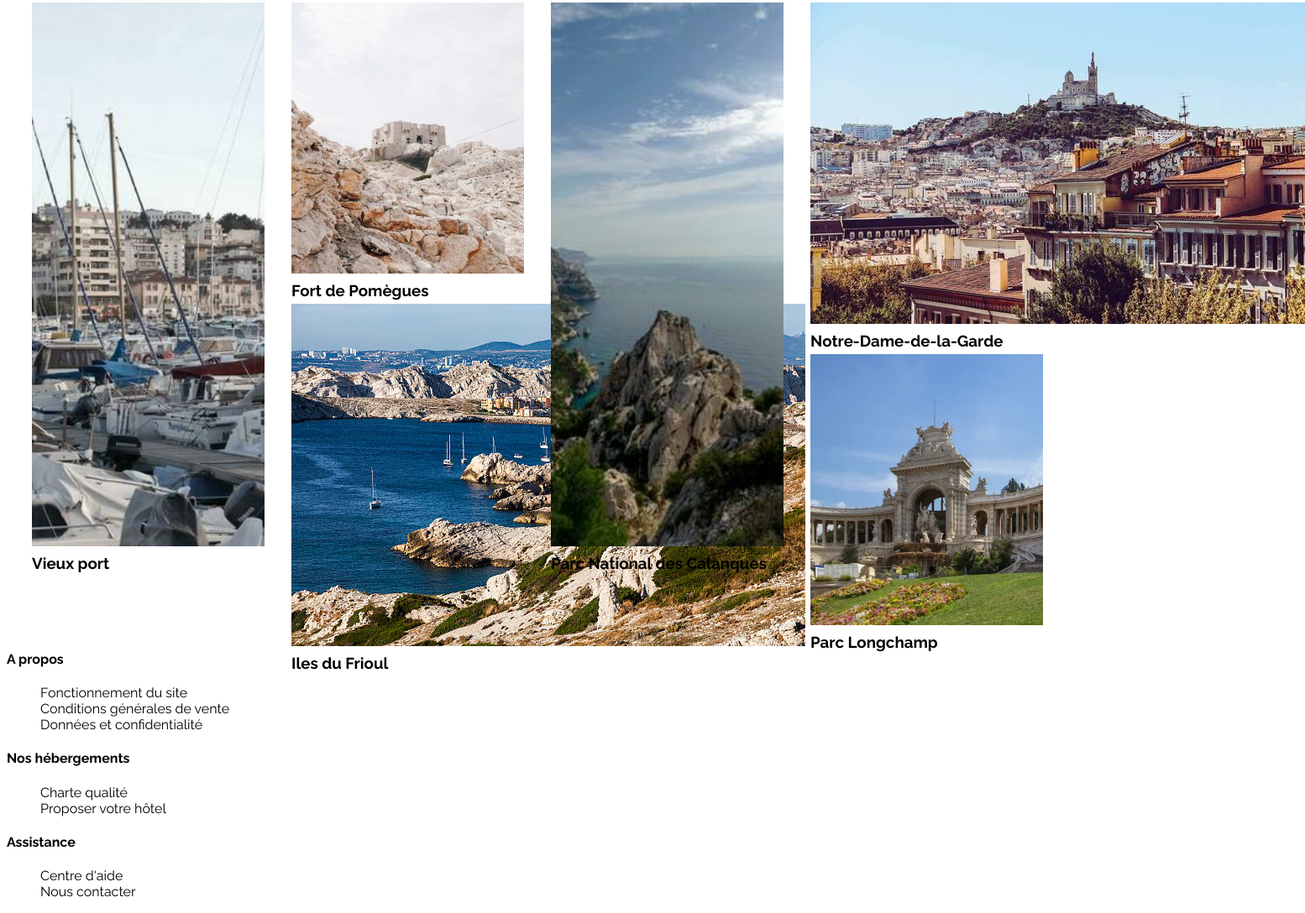
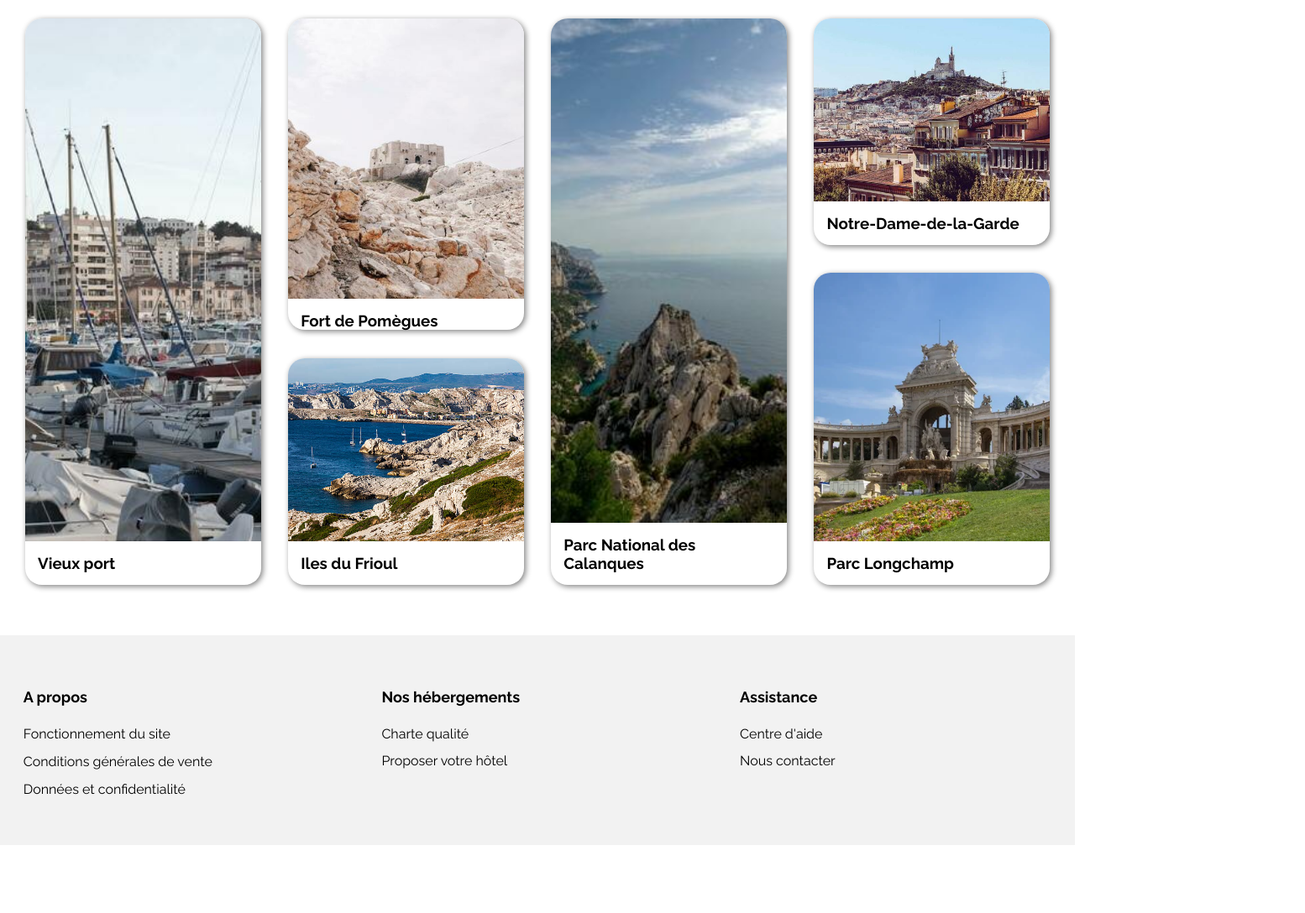
Before and after one commit to Elsa-B/Booki, a plain HTML site: page index.html in a window 1280 px wide. Shown: the part 1339-2427 px from the top of the page at 84% size, 1554 px wide, since content can reach past the window. After the commit the page ends 2346 px from the top, so only its background shows below. Drawn offline with Linux system fonts and the light colour scheme.

Commit message:
Fin desktop

```diff
--- a/index.html
+++ b/index.html
@@ -58,7 +58,7 @@
         <div class="accomodation-a-marseille background-accomodation">
             <h2>Hébergements à Marseille</h2>
             <div class="cards-accomodation-marseille">
-                <a href="#" class="hotel-marseille background-hotel card-accomodation">
+                <a href="#" class="hotel-marseille background-hotel animation box-shadow">
                     <img src="/images/hebergements/marcus-loke.jpg" alt="Photo d'un logement sur Marseille" class="img-accomodation-marseille "/>
                     <div class="accomodation-margin">
                         <h3>Auberge La Cannebière</h3>
@@ -72,7 +72,7 @@
                         </div>
                     </div>
                 </a>
-                <a href="#" class="hotel-marseille background-hotel card-accomodation">
+                <a href="#" class="hotel-marseille background-hotel animation box-shadow">
                     <img src="/images/hebergements/fred-kleber.jpg" alt="Photo d'un logement sur Marseille" class="img-accomodation-marseille"/>
                     <div class="accomodation-margin">
                         <h3>Hôtel du port</h3>
@@ -86,7 +86,7 @@
                         </div>
                     </div>
                 </a>
-                <a href="#" class="hotel-marseille background-hotel card-accomodation">
+                <a href="#" class="hotel-marseille background-hotel animation box-shadow">
                     <img src="/images/hebergements/reisetopia.jpg" alt="Photo d'un logement sur Marseille" class="img-accomodation-marseille"/>
                     <div class="accomodation-margin">
                         <h3>Hôtel Les mouettes</h3>
@@ -100,7 +100,7 @@
                         </div>
                     </div>
                 </a>
-                <a href="#" class="hotel-marseille background-hotel card-accomodation">
+                <a href="#" class="hotel-marseille background-hotel animation box-shadow">
                     <img src="/images/hebergements/annie-spratt.jpg" alt="Photo d'un logement sur Marseille" class="img-accomodation-marseille"/>
                     <div class="accomodation-margin">
                         <h3>Hôtel de la mer</h3>
@@ -114,7 +114,7 @@
                         </div>
                     </div>
                 </a>
-                <a href="#" class="hotel-marseille background-hotel card-accomodation">
+                <a href="#" class="hotel-marseille background-hotel animation box-shadow">
                     <img src="/images/hebergements/nicate-lee.jpg" alt="Photo d'un logement sur Marseille" class="img-accomodation-marseille"/>
                     <div class="accomodation-margin">
                         <h3>Auberge Le panier</h3>
@@ -128,7 +128,7 @@
                         </div>
                     </div>
                 </a>
-                <a href="#" class="hotel-marseille background-hotel card-accomodation">
+                <a href="#" class="hotel-marseille background-hotel animation box-shadow">
                     <img src="/images/hebergements/febrian-zakaria.jpg" alt="Photo d'un logement sur Marseille" class="img-accomodation-marseille"/>
                     <div class="accomodation-margin">
                         <h3>Hôtel chez Amina</h3>
@@ -151,7 +151,7 @@
                 <i class="fa-solid fa-star star-popular"></i>
             </div>
             <div class="height-popular display-popular">
-                <a href="#" class="background-hotel card-popular-hotel card-accomodation">
+                <a href="#" class="background-hotel card-popular-hotel animation box-shadow">
                     <img src="/images/hebergements/emile-guillemot.jpg" alt="Photo d'un logement à Marseille" class="img-accomodation-star"/>
                     <div class="text-popular">
                         <div>
@@ -167,7 +167,7 @@
                         </div>
                     </div>
                 </a>
-                <a href="#" class="background-hotel card-popular-hotel card-accomodation">
+                <a href="#" class="background-hotel card-popular-hotel animation box-shadow">
                     <img src="/images/hebergements/aw-creative.jpg" alt="Photo d'un logement à Marseille" class="img-accomodation-star"/>
                     <div class="text-popular">
                         <div>
@@ -183,7 +183,7 @@
                         </div>
                     </div>
                 </a>
-                <a href="#" class="background-hotel card-popular-hotel card-accomodation">
+                <a href="#" class="background-hotel card-popular-hotel animation box-shadow">
                     <img src="/images/hebergements/febrian-zakaria2.jpg" alt="Photo d'un logement à Marseille" class="img-accomodation-star"/>
                     <div class="text-popular">
                         <div>
@@ -205,57 +205,57 @@
     <section class="section3">
         <h2>Activités à Marseille</h2>
         <div class="activités">
-            <div class="card-activité full-height-activity">
-                <img src="/images/activites/reno-laithienne.jpg" alt="Photo du vieux port" class="img-full-activité"/>
-                <h3>Vieux port</h3>
+            <a href="#" class="card-activité full-height-activity box-shadow animation">
+                <img src="/images/activites/reno-laithienne.jpg" alt="Photo du vieux port" class="img-full-activité border-radius-img"/>
+                <h3 class="name-activity">Vieux port</h3>
+            </a>
+            <div class="card-activité two-activity">
+                <a href="#" class="medium-height-activity box-shadow animation">
+                    <img src="/images/activites/paul-hermann.jpg" alt="Photo du fort de Pomègues" class="img-medium-activity border-radius-img"/>
+                    <h3 class="name-activity">Fort de Pomègues</h3>
+                </a>
+                <a href="#" class="small-height-activity box-shadow animation">
+                    <img src="/images/activites/istockphoto-614342698-612x612.jpg" alt="Photo des Iles du Frioul" class="img-small-activity border-radius-img"/>
+                    <h3 class="name-activity">Iles du Frioul</h3>
+                </a>
             </div>
-            <div class="card-activité">
-                <div class="medium-height-activity">
-                    <img src="/images/activites/paul-hermann.jpg" alt="Photo du fort de Pomègues" class="img-medium-activity"/>
-                    <h3>Fort de Pomègues</h3>
-                </div>
-                <div>
-                    <img src="/images/activites/istockphoto-614342698-612x612.jpg" alt="Photo des Iles du Frioul"class="img-activité"/>
-                    <h3>Iles du Frioul</h3>
-                </div>
-            </div>
-            <div class="card-activité full-height-activity">
-                <img src="/images/activites/kilyan-sockalingum.jpg" alt="Photo des calanques"class="img-full-activité"/>
-                <h3>Parc National des Calanques</h3>
-            </div>
-            <div class="card-activité">
-                <div>
-                    <img src="/images/activites/florian-wehde.jpg" alt="Photo de Notre-Dame-de-la-Garde"class="img-activité"/>
-                    <h3>Notre-Dame-de-la-Garde</h3>
-                </div>
-                <div class="medium-height-activity">
-                    <img src="/images/activites/depositphotos_195378488-stock-photo-palais-longchamp-in-marseille-france.webp" alt="Photo du par Longchamp"class="img-medium-activity"/>
-                    <h3>Parc Longchamp</h3>
-                </div>
+            <a href="#" class="card-activité full-height-activity box-shadow animation">
+                <img src="/images/activites/kilyan-sockalingum.jpg" alt="Photo des calanques"class="img-full-activité border-radius-img"/>
+                <h3 class="name-activity">Parc National des Calanques</h3>
+            </a>
+            <div class="card-activité two-activity">
+                <a href="#" class="small-height-activity box-shadow animation">
+                    <img src="/images/activites/florian-wehde.jpg" alt="Photo de Notre-Dame-de-la-Garde" class="img-small-activity border-radius-img"/>
+                    <h3 class="name-activity">Notre-Dame-de-la-Garde</h3>
+                </a>
+                <a href="#" class="medium-height-activity box-shadow animation">
+                    <img src="/images/activites/depositphotos_195378488-stock-photo-palais-longchamp-in-marseille-france.webp" alt="Photo du par Longchamp" class="img-medium-activity border-radius-img"/>
+                    <h3 class="name-activity">Parc Longchamp</h3>
+                </a>
             </div>
         </div>
     </section>
     <footer>
-        <div>
+        <div class="div-footer">
             <h4>A propos</h4>
-            <ul>
-                <li>Fonctionnement du site</li>
-                <li>Conditions générales de vente</li>
-                <li>Données et confidentialité</li>
+            <ul class="ul-footer">
+                <li><a href="#">Fonctionnement du site</a></li>
+                <li><a href="#">Conditions générales de vente</a></li>
+                <li><a href="#">Données et confidentialité</a></li>
             </ul>
         </div>
-        <div>
+        <div class="div-footer">
             <h4>Nos hébergements</h4>
-            <ul>
-                <li>Charte qualité</li>
-                <li>Proposer votre hôtel</li>
+            <ul class="ul-footer2">
+                <li><a href="#">Charte qualité</a></li>
+                <li><a href="#">Proposer votre hôtel</a></li>
             </ul>
         </div>
-        <div>
+        <div class="div-footer">
             <h4>Assistance</h4>
-            <ul>
-                <li>Centre d'aide</li>
-                <li>Nous contacter</li>
+            <ul class="ul-footer2">
+                <li><a href="#">Centre d'aide</a></li>
+                <li><a href="#">Nous contacter</a></li>
             </ul>
         </div>
     </footer>
--- a/style.css
+++ b/style.css
@@ -1,9 +1,13 @@
 body {
     font-family: Raleway, sans-serif;
+    margin: 0;
 }
 h3{
    margin-top: 5px;
    margin-bottom: 5px;
+}
+h4{
+    font-size: large;
 }
 
                         /*En-tête*/
@@ -49,7 +53,7 @@ section{
 h1{
     font-size:22px;
 }
-/*Barre de recherche*/
+                        /*Barre de recherche*/
 .barre-de-recherche{
     display: flex;
     flex-direction: row;
@@ -93,7 +97,7 @@ h1{
 .font-weight-search{
     font-weight: bold;
 }
-/*Filtres*/
+                        /*Filtres*/
 .filter{
     display: flex;
     flex-direction: row;
@@ -131,7 +135,7 @@ h1{
     margin: 0 25px 0 15px;
     font-weight: bold;
 }
-/*Infos*/
+                        /*Infos*/
 .infos{
     display: flex;
     flex-direction: row;
@@ -151,7 +155,7 @@ h1{
     width: 22px;
     height: 22px;
 }
-                    /*Section 2*/
+                        /*Section 2*/
 .section-2{
     display: flex;
     flex-direction: row;
@@ -201,7 +205,7 @@ h1{
 .star-grey{
     color: #F2F2F2;
 }
-/*Aside*/
+                        /*Aside*/
 aside{
     width: 25%;
 }
@@ -241,10 +245,12 @@ aside{
     justify-content: space-around;
     padding-left: 10px;
 }
-.card-accomodation:hover{
+.animation:hover{
     transform: scale(1.05);
     transition: linear 0.3s;
 }
+
+                        /*Section 3*/
 .activités{
     display: flex;
     flex-direction: row;
@@ -254,25 +260,89 @@ aside{
     height: 90%;
 }
 .section3{
-    height: 800px;
+    height: 750px;
     margin-top: 50px;
+    display: flex;
+    flex-direction: column;
+    justify-content: space-between;
 }
 .card-activité{
     width: 23%;
 }
+.box-shadow{
+    box-shadow: 2px 2px 7px grey;
+    border-radius: 20px;
+}
+.border-radius-img{
+    border-radius: 20px 20px 0 0;
+}
 .full-height-activity{
     height: 100%;
+    display: flex;
+    flex-direction: column;
+    justify-content: space-around;
 }
 .img-full-activité{
    width: 100%;
-   height: 90%;
+   height: 93%;
    object-fit: cover;
 }
+.two-activity{
+    display: flex;
+    flex-direction: column;
+    justify-content: space-between;
+    height: 100%;
+}
 .medium-height-activity{
-    height: 40%;
+    height: 55%;
+    display: flex;
+    flex-direction: column;
+    justify-content: space-around;
 }
 .img-medium-activity{
     height: 90%;
     width: 100%;
     object-fit: cover;
 }
+.small-height-activity{
+    height: 40%;
+    display: flex;
+    flex-direction: column;
+    justify-content: space-around;
+}
+.img-small-activity{
+    height: 83%;
+    width: 100%;
+    object-fit: cover;
+}
+.name-activity{
+    padding: 15px;
+    margin: 0;
+}
+                    /*Footer*/
+footer{
+    display: flex;
+    flex-direction: row;
+    justify-content: space-around;
+    background-color: #F2F2F2;
+    margin-top: 60px;
+    height: 250px;
+}
+.div-footer{
+    width: 29%;
+    margin: 40px 0 40px 0;
+}
+.ul-footer{
+    padding: 0;
+    height: 50%;
+    display: flex;
+    flex-direction: column;
+    justify-content: space-between;
+}
+.ul-footer2{
+    padding: 0;
+    height: 30%;
+    display: flex;
+    flex-direction: column;
+    justify-content: space-between;
+}
```
